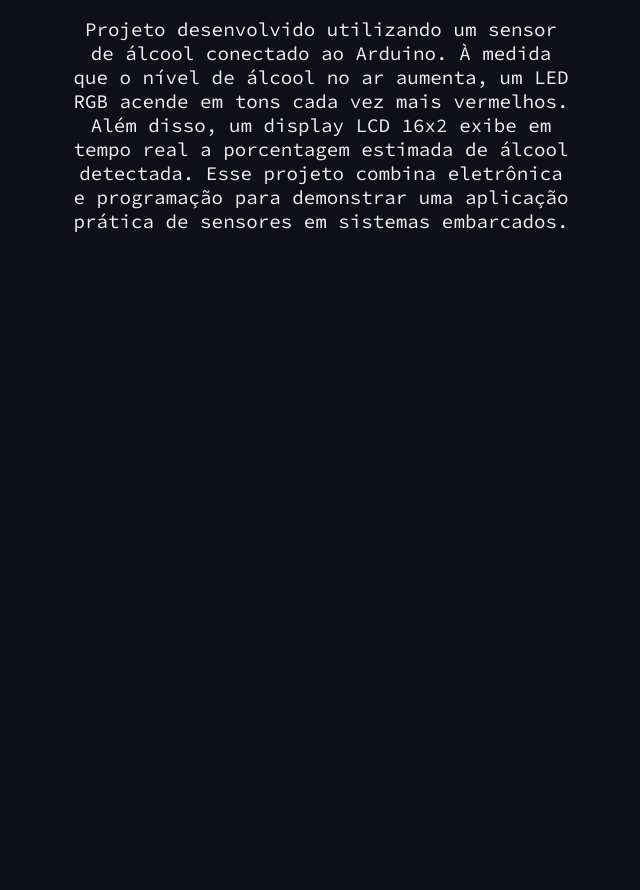
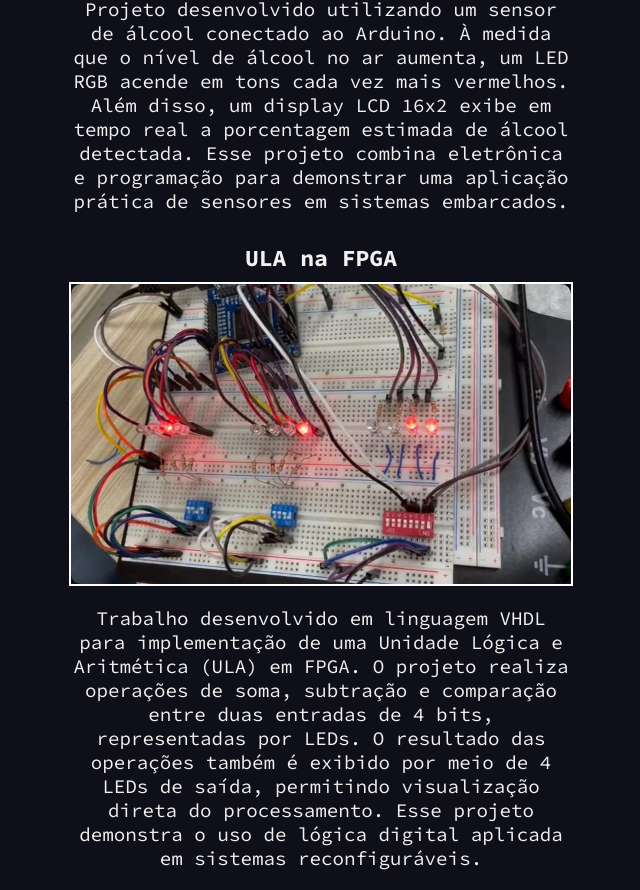
Before and after one commit to Lucas-Stasiak/Portifolio, a plain HTML site: page about.html in a window 1280 px wide. Shown: the part 876-1766 px from the top of the page, without its empty margins (319-959 px from the left). Before the commit the page ends 1129 px from the top, so only its background shows below. Drawn offline with Linux system fonts and the light colour scheme.

Commit message:
Projeto com ULA EM FPGA adicionado

```diff
--- a/about.css
+++ b/about.css
@@ -130,18 +130,39 @@ header {
     text-align: center;
     width: 500px;
     height: 300px;
-    margin-top: 30px;
+    margin-top: 10px;
     border: 2px solid rgb(255, 255, 255);
 }
 
 .Projeto1 img {
     width: 100%;
     height: 100%;
-    object-fit: cover; /* ou 'contain', dependendo do efeito desejado */
-    border-radius: 10px; /* opcional, deixa as bordas arredondadas */
+    object-fit: cover;
+    border-radius: 10px;
 }
 
 .Projetos p {
 font-size: 1em;
 margin-top: 20px;
 }
+
+.Projeto2 {
+    display: flex;
+    flex-direction: column;
+    align-items: center;
+    justify-content: center;
+    font-family: var(--font-text);
+    font-size: 1.2em;
+    text-align: center;
+    width: 500px;
+    height: 300px;
+    margin-top: 10px;
+    border: 2px solid rgb(255, 255, 255);
+}
+
+.Projeto2 img {
+    width: 100%;
+    height: 100%;
+    object-fit: cover;
+    border-radius: 10px;
+}
--- a/about.html
+++ b/about.html
@@ -45,6 +45,14 @@
                 Projeto desenvolvido utilizando um sensor de álcool conectado ao Arduino. À medida que o nível de álcool no ar aumenta, um LED RGB acende em tons cada vez mais vermelhos. Além disso, um display LCD 16x2 exibe em tempo real a porcentagem estimada de álcool detectada. Esse projeto combina eletrônica e programação para demonstrar uma aplicação prática de sensores em sistemas embarcados.
             </p>
 
+            <h2>ULA na FPGA</h2>
+            <div class="Projeto2">
+                <img src="imgs/ULAemFPGA.jpg" alt="img2">
+            </div>
+
+            <p>Trabalho desenvolvido em linguagem VHDL para implementação de uma Unidade Lógica e Aritmética (ULA) em FPGA. O projeto realiza operações de soma, subtração e comparação entre duas entradas de 4 bits, representadas por LEDs. O resultado das operações também é exibido por meio de 4 LEDs de saída, permitindo visualização direta do processamento. Esse projeto demonstra o uso de lógica digital aplicada em sistemas reconfiguráveis.</p>
+
+
 
 
         </div>
```
Also changed, not shown: imgs/ULAemFPGA.jpg (added).
